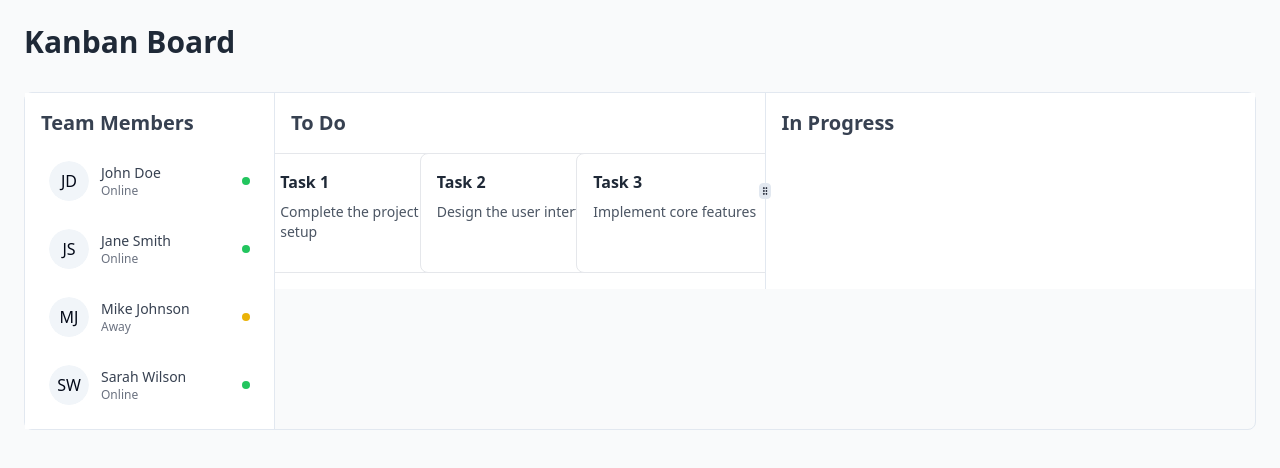
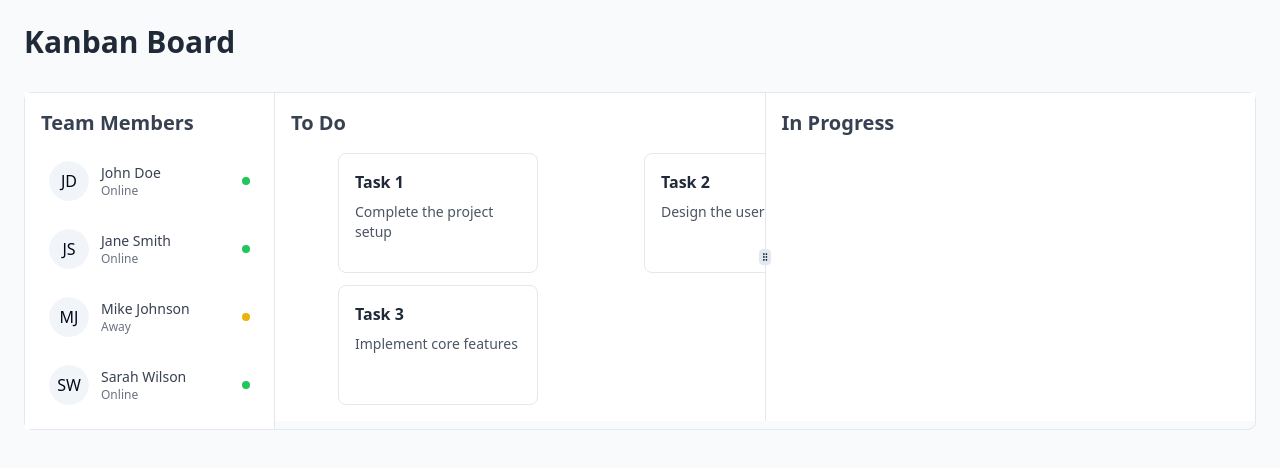
Before and after one commit to ccnael/scheduler-react-sample, a React (Vite) app: page / in a window 1280 px wide. Shown: the top 468 px of the page. Built offline with nearby package versions, Linux system fonts and the light colour scheme.

Commit message:
Move Cards on Resize
Update the KanbanBoard component to ensure that cards move to the next line when the column is resized beyond its limit. This improves the layout and usability of the board during resizing actions.
[skip gpt_engineer]

```diff
--- a/src/components/KanbanBoard.tsx
+++ b/src/components/KanbanBoard.tsx
@@ -39,7 +39,11 @@ export const KanbanBoard = () => {
           <ResizablePanel defaultSize={50}>
             <div className="h-full bg-white p-4">
               <h2 className="text-xl font-semibold mb-4 text-gray-700">To Do</h2>
-              <div className="grid grid-cols-3 auto-rows-max gap-3 justify-items-center">
+              <div className="grid auto-rows-max gap-3 justify-items-center"
+                   style={{
+                     gridTemplateColumns: 'repeat(auto-fit, minmax(200px, 1fr))',
+                     minWidth: '600px'
+                   }}>
                 {cards.map((card) => (
                   <Card
                     key={card.id}
@@ -60,7 +64,11 @@ export const KanbanBoard = () => {
           <ResizablePanel defaultSize={50}>
             <div className="h-full bg-white p-4">
               <h2 className="text-xl font-semibold mb-4 text-gray-700">In Progress</h2>
-              <div className="grid grid-cols-3 auto-rows-max gap-3 justify-items-center min-h-[100px]">
+              <div className="grid auto-rows-max gap-3 justify-items-center"
+                   style={{
+                     gridTemplateColumns: 'repeat(auto-fit, minmax(200px, 1fr))',
+                     minWidth: '600px'
+                   }}>
                 {/* Cards will be dropped here */}
               </div>
             </div>
```
